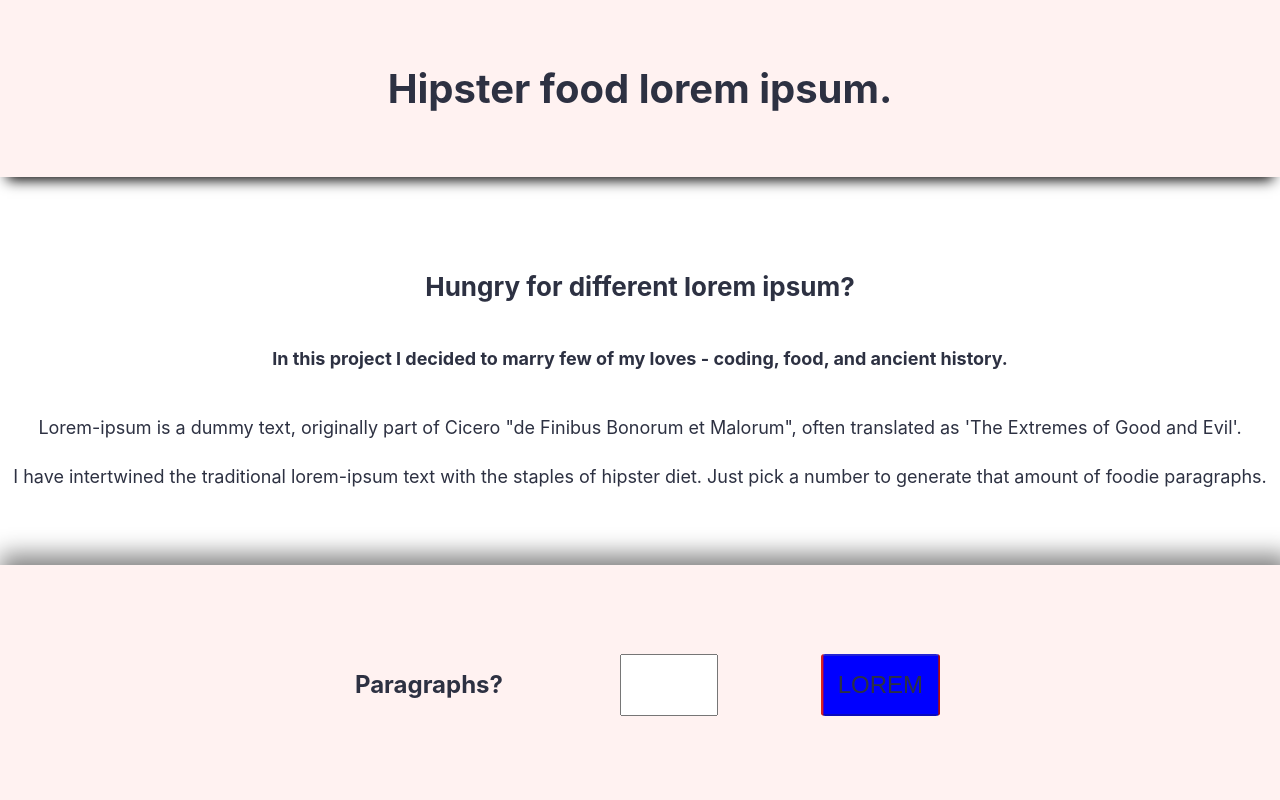
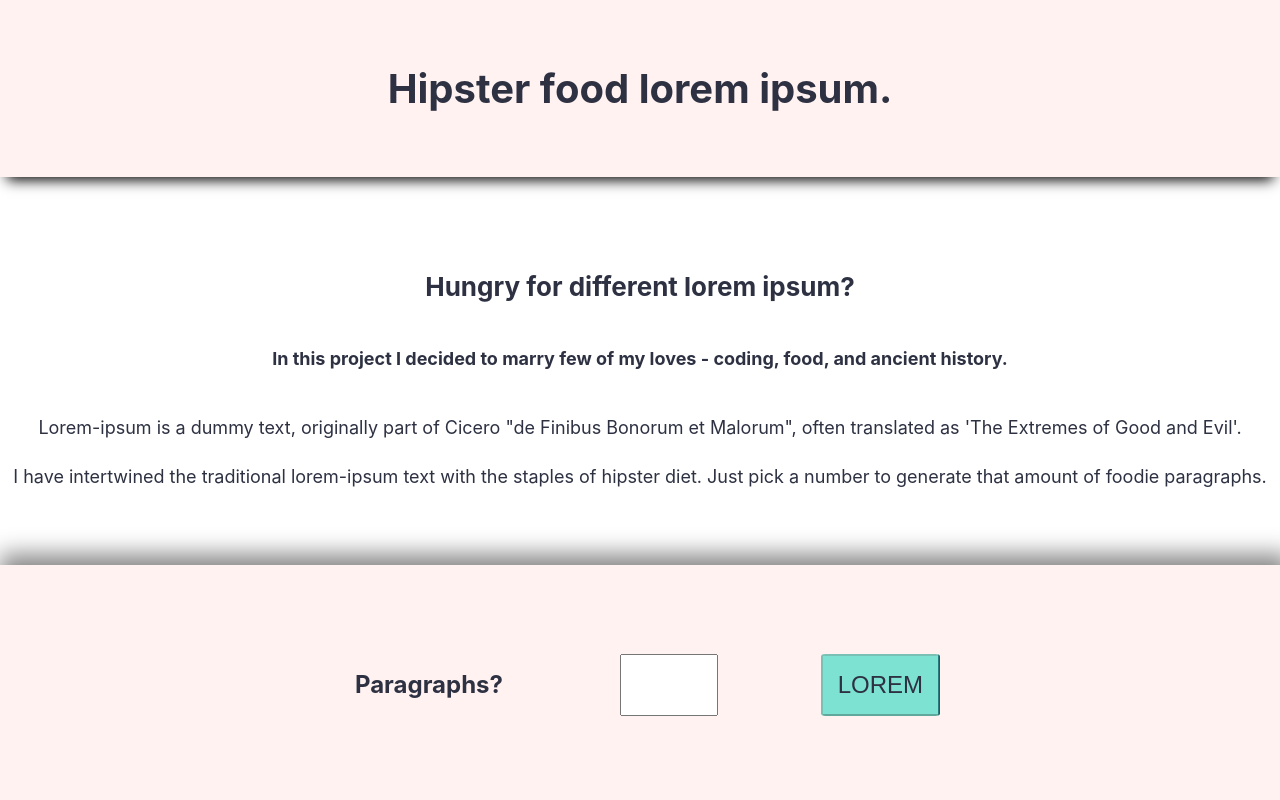
Before and after one commit to mmkobylin/lorem-ipsum, a React (Create React App) app: page / in a window 1280 px wide. Shown: the top 800 px of the page. Built offline with nearby package versions, Linux system fonts and the light colour scheme.

Commit message:
button on larger screens animates

```diff
--- a/src/index.css
+++ b/src/index.css
@@ -104,13 +104,14 @@ form * {
 @media only screen and (min-width: 700px) {
   button {
     /* remember background, no color */
-    background: linear-gradient(to left, blue 50%, red 50% );
-    background-size: 200%, 100%;
+    background: linear-gradient(45deg, #087E8B 50%, #7DE2D1 50% );
+    background-size: 300%, 100%;
     background-position: right bottom;
-    transition: all 2s ease;
+    transition: all 0.5s ease;
   }
 
   button:hover:enabled {
+    color: #FFF2F1;
     background-position: left bottom;
     background-position: left bottom
   }
```
